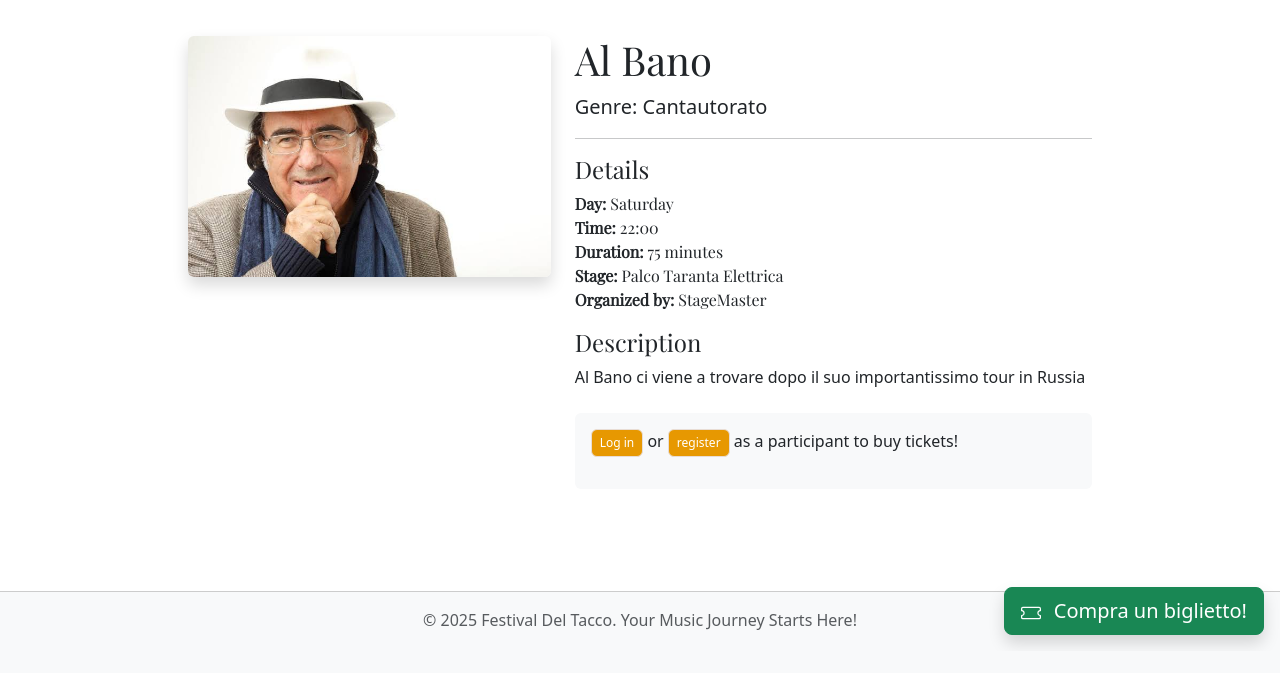
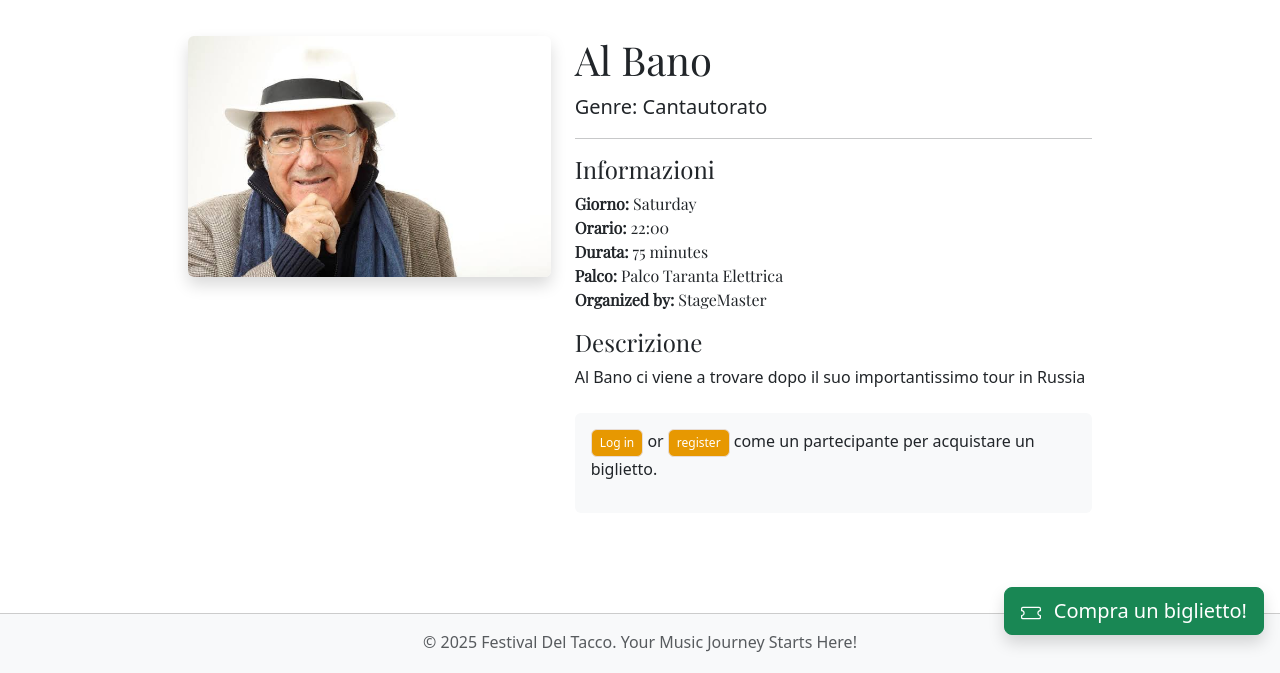
Before and after one commit to Giuseppeclv008/esameIAW20242025, a Flask app: page /performance/68 in a window 1280 px wide. Shown: the part 149-822 px from the top of the page. Before the commit the page ends 795 px from the top, so only its background shows below. Run offline with Flask 2, Linux system fonts and the light colour scheme; data comes from the database, SQL or seed files in the repository.

Commit message:
translated pages

```diff
--- a/templates/performance_detail.html
+++ b/templates/performance_detail.html
@@ -21,7 +21,7 @@
                             <path
                                 d="M11 1.5v1h3.5a.5.5 0 0 1 0 1h-.538l-.853 10.66A2 2 0 0 1 11.115 16h-6.23a2 2 0 0 1-1.994-1.84L2.038 3.5H1.5a.5.5 0 0 1 0-1H5v-1A1.5 1.5 0 0 1 6.5 0h3A1.5 1.5 0 0 1 11 1.5m-5 0v1h4v-1a.5.5 0 0 0-.5-.5h-3a.5.5 0 0 0-.5.5M4.5 5.029l.5 8.5a.5.5 0 1 0 .998-.06l-.5-8.5a.5.5 0 1 0-.998.06m6.53-.528a.5.5 0 0 0-.528.47l-.5 8.5a.5.5 0 0 0 .998.058l.5-8.5a.5.5 0 0 0-.47-.528M8 4.5a.5.5 0 0 0-.5.5v8.5a.5.5 0 0 0 1 0V5a.5.5 0 0 0-.5-.5" />
                         </svg>
-                        Delete Performance
+                        Elimina Performance
                     </button>
                 </form>
             </div>
@@ -31,20 +31,21 @@
                 {% if not performance.is_published %}
                 {% if current_user.is_authenticated and current_user.role == 'organizer' and performance.organizer_id ==
                 current_user.id and not performance.is_published %}
-                <a href="{{ url_for('manage_performance', perf_id=performance.id) }}" class="btn myeditbutton">Edit
+                <a href="{{ url_for('manage_performance', perf_id=performance.id) }}" class="btn myeditbutton">Modifica
                     Draft</a>
                 <form action="{{ url_for('publish_performance', perf_id=performance.id) }}" method="POST"
                     style="display: inline;">
-                    <button type="submit" class="btn mypublishbtn">Publish Performance</button>
+                    <button type="submit" class="btn mypublishbtn">Pubblica Performance</button>
                 </form>
                 {% endif %}
                 {% if current_user.is_authenticated and current_user.role == 'organizer' and performance.organizer_id !=
                 current_user.id %}
-                <p class="mt-2 text-danger"><small>This draft is from organizer: {{ performance.organizer_id }}</small>
+                <p class="mt-2 text-danger"><small>Questa Bozza è Stata Creata da: {{ performance.organizer_id
+                        }}</small>
                     {% endif %}
-                <p class="mt-2 text-warning">This is a draft and only visible to you.</p>
+                <p class="mt-2 text-warning">Questa è una bozza ed è visibile solo agli organizzatori.</p>
                 {% else %}
-                <p class="mt-2 text-success"><small>This performance is published.</small></p>
+                <p class="mt-2 text-success"><small>Performance pubblicata.</small></p>
                 {% endif %}
             </div>
             {% endif %}
@@ -53,20 +54,21 @@
             <h1 style="font-family: 'Playfair Display', serif;">{{ performance.artist_name }}</h1>
             <p class="lead">Genre: {{ performance.genre }}</p>
             <hr>
-            <h4 style="font-family: 'Playfair Display', serif;">Details</h4>
+            <h4 style="font-family: 'Playfair Display', serif;">Informazioni</h4>
             <ul class="list-unstyled">
-                <li style="font-family: 'Playfair Display', serif;"><strong>Day:</strong> {{ performance.day }}</li>
-                <li style="font-family: 'Playfair Display', serif;"><strong>Time:</strong> {{ performance.start_time }}
+                <li style="font-family: 'Playfair Display', serif;"><strong>Giorno:</strong> {{ performance.day }}</li>
+                <li style="font-family: 'Playfair Display', serif;"><strong>Orario:</strong> {{ performance.start_time
+                    }}
                 </li>
-                <li style="font-family: 'Playfair Display', serif;"><strong>Duration:</strong> {{
+                <li style="font-family: 'Playfair Display', serif;"><strong>Durata:</strong> {{
                     performance.duration_minutes }} minutes</li>
-                <li style="font-family: 'Playfair Display', serif;"><strong>Stage:</strong> {{ performance.stage_name }}
+                <li style="font-family: 'Playfair Display', serif;"><strong>Palco:</strong> {{ performance.stage_name }}
                 </li>
                 <li style="font-family: 'Playfair Display', serif;"><strong>Organized by:</strong> {{
                     performance.organizer_nickname }}</li>
             </ul>
 
-            <h4 style="font-family: 'Playfair Display', serif;">Description</h4>
+            <h4 style="font-family: 'Playfair Display', serif;">Descrizione</h4>
             <p>{{ performance.description | safe }}</p> {# Use safe if description can contain HTML from trusted source
             #}
 
@@ -74,11 +76,11 @@
             <div class="mt-4 p-3 bg-light rounded">
                 <h4>Interested?</h4>
                 <p>You can purchase tickets to attend this and other performances!</p>
-                <a href="{{ url_for('buy_ticket') }}" class="btn mypurchasebtn btn-lg">Buy Tickets</a>
+                <a href="{{ url_for('buy_ticket') }}" class="btn mypurchasebtn btn-lg">Compra un Biglietto</a>
             </div>
             {% elif current_user.is_authenticated and current_user.role == 'participant' %}
             <div class="mt-4 p-3 bg-light rounded">
-                <p>You already have a ticket for this festival. Check your <a href="{{url_for('profile')}}">profile</a>.
+                <p>You already have a ticket for this festival. Check your <a href="{{url_for('profile')}}">Profilo</a>.
                 </p>
             </div>
             {% elif current_user.is_authenticated and current_user.role == 'organizer' %}
@@ -93,8 +95,7 @@
                         Log in
                     </a>
                     or <a type="button" class="btn btn-primary unreg_btn mybuttoncolors"
-                        href="{{url_for('register')}}">register</a> as
-                    a participant to buy tickets!
+                        href="{{url_for('register')}}">register</a> come un partecipante per acquistare un biglietto.
                 </p>
             </div>
             {% endif %}
```
Also changed, not shown: templates/profile_festival.html (+14 -14 lines), templates/register_festival.html (+4 -4 lines).
